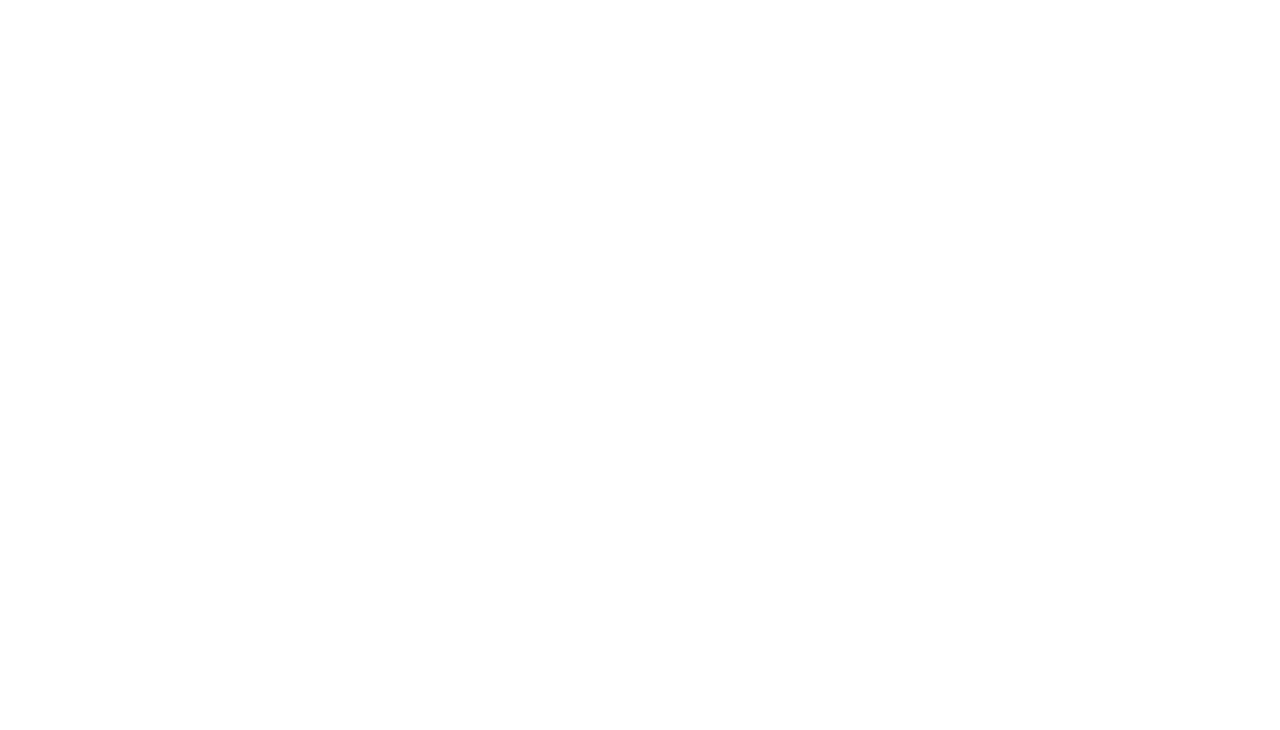
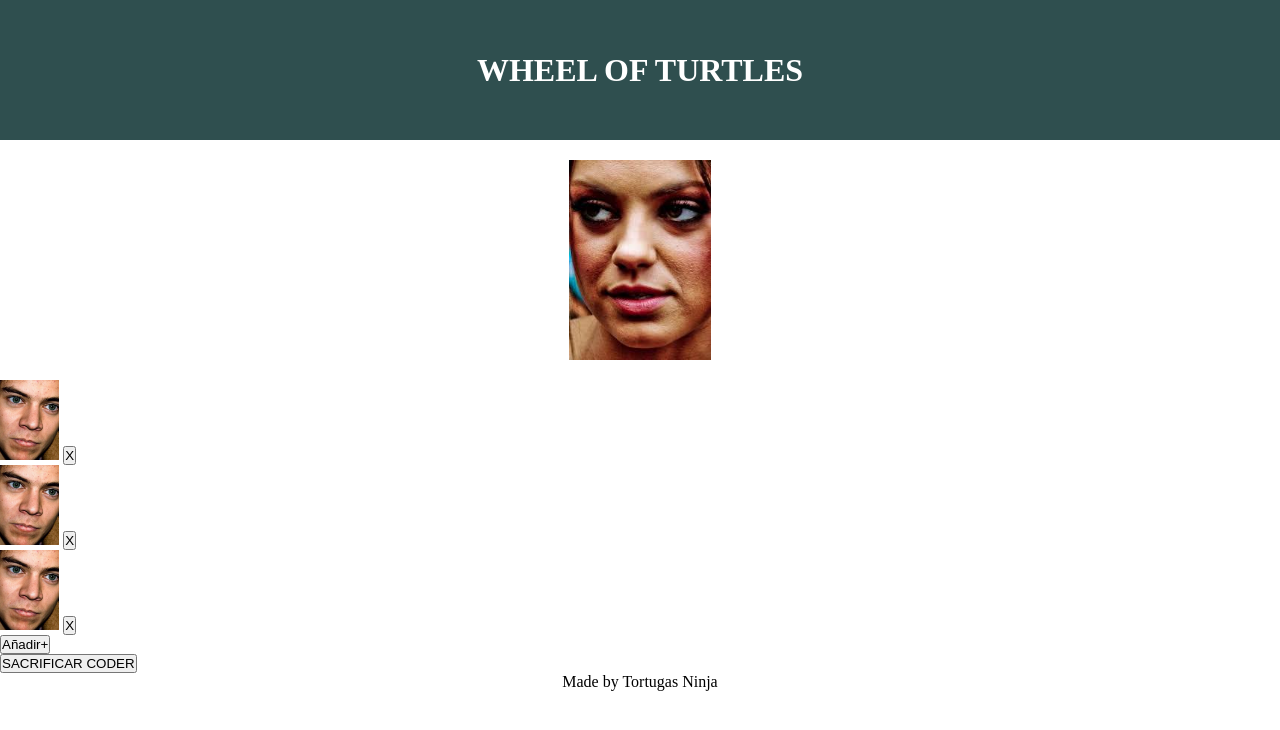
Before and after one commit to jmgarcia81/Wheel-of-Doom, a website: page src/index.html in a window 1280 px wide. Drawn offline with Linux system fonts and the light colour scheme.

Commit message:
Body + Estilo + Imagenes

```diff
--- a/src/index.html
+++ b/src/index.html
@@ -1,11 +1,47 @@
 <!DOCTYPE html>
-<html lang="en">
+<html lang="es">
 <head>
     <meta charset="UTF-8">
     <meta name="viewport" content="width=device-width, initial-scale=1.0">
-    <title>Document</title>
+    <title>Wheel Of Doom</title>
+    <link rel="stylesheet" href="style/style.css">
 </head>
 <body>
+    <header>
+        <h1>WHEEL OF TURTLES</h1>
+    </header>
 
+    <main>
+        <section id="sacrificed">
+            <img src="img/descarga.jpg" alt="Imagen de coder sacrificado">
+        </section>
+
+        <section class="coders">
+            <div class="coder">
+                <img src="img/fotonoticia_20140516185502-589689_420.jpg" alt="Imagen de MaxPower" style="height: 80px;">
+                <button>X</button>
+            </div>
+            <div class="coder">
+                <img src="img/fotonoticia_20140516185502-589689_420.jpg" alt="Imagen de MaxPower" style="height: 80px;">
+                <button>X</button>
+            </div>
+            <div class="coder">
+                <img src="img/fotonoticia_20140516185502-589689_420.jpg" alt="Imagen de MaxPower" style="height: 80px;">
+                <button>X</button>
+            </div>
+        </section>
+
+        <section class="addCoder">
+            <button id="btnAddCoder">Añadir+</button>
+        </section>
+
+        <section class="sectionSacrifice">
+            <button id="btnSacrifice">SACRIFICAR CODER</button>
+        </section>
+    </main>
+
+    <footer>
+        <span>Made by Tortugas Ninja</span>
+    </footer>
 </body>
 </html>
--- a/src/style/style.css
+++ b/src/style/style.css
@@ -0,0 +1,32 @@
+* {
+    margin: 0;
+    padding: 0;
+}
+
+header {
+    height: 100px;
+    margin-bottom: 20px;
+    padding: 20px;
+    background-color: darkslategrey;
+    display: flex;
+    justify-content: center;
+    align-items: center;
+}
+
+header h1 {
+    color: white;
+}
+
+#sacrificed {
+    margin-bottom: 20px;
+    display: flex;
+    justify-content: center;
+}
+
+#sacrificed img {
+    height: 200px;
+}
+
+footer {
+    text-align: center;
+}
```
Also changed, not shown: src/img/descarga.jpg (added), src/img/fotonoticia_20140516185502-589689_420.jpg (added), src/img/fotonoticia_20140516185502-589719_420.jpg (added), src/img/fotonoticia_20140516185502-589819_420.jpg (added).
